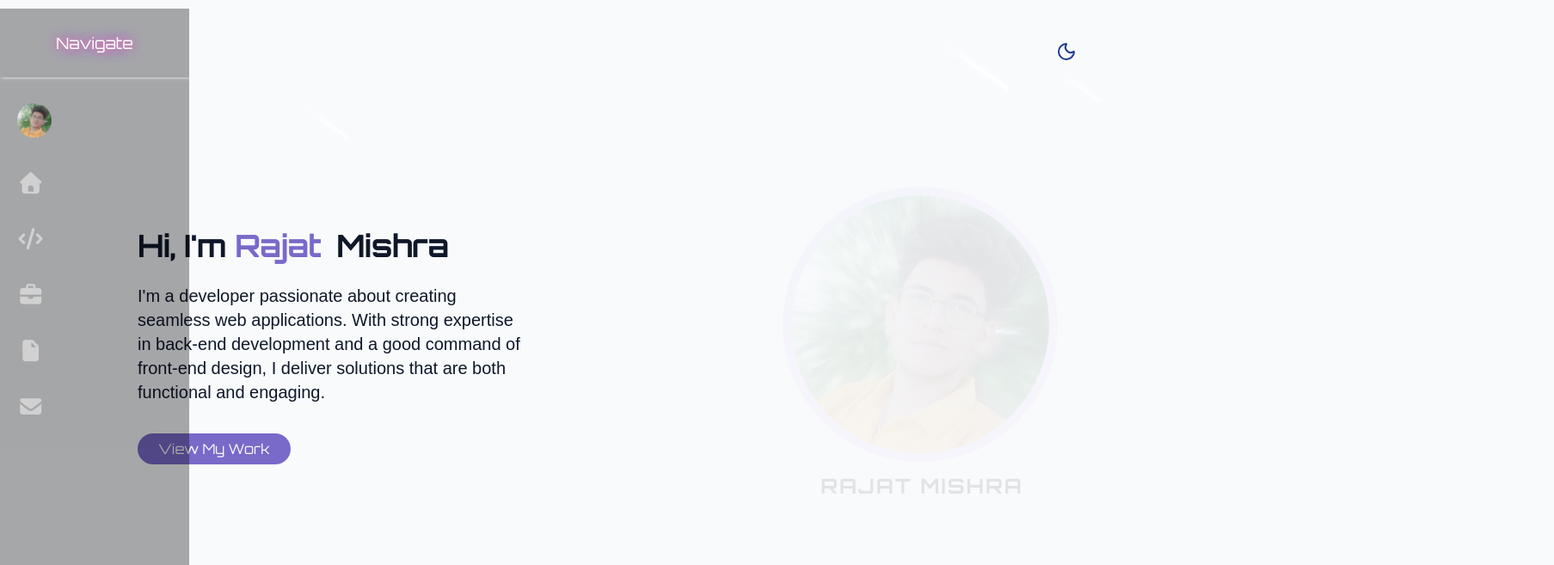
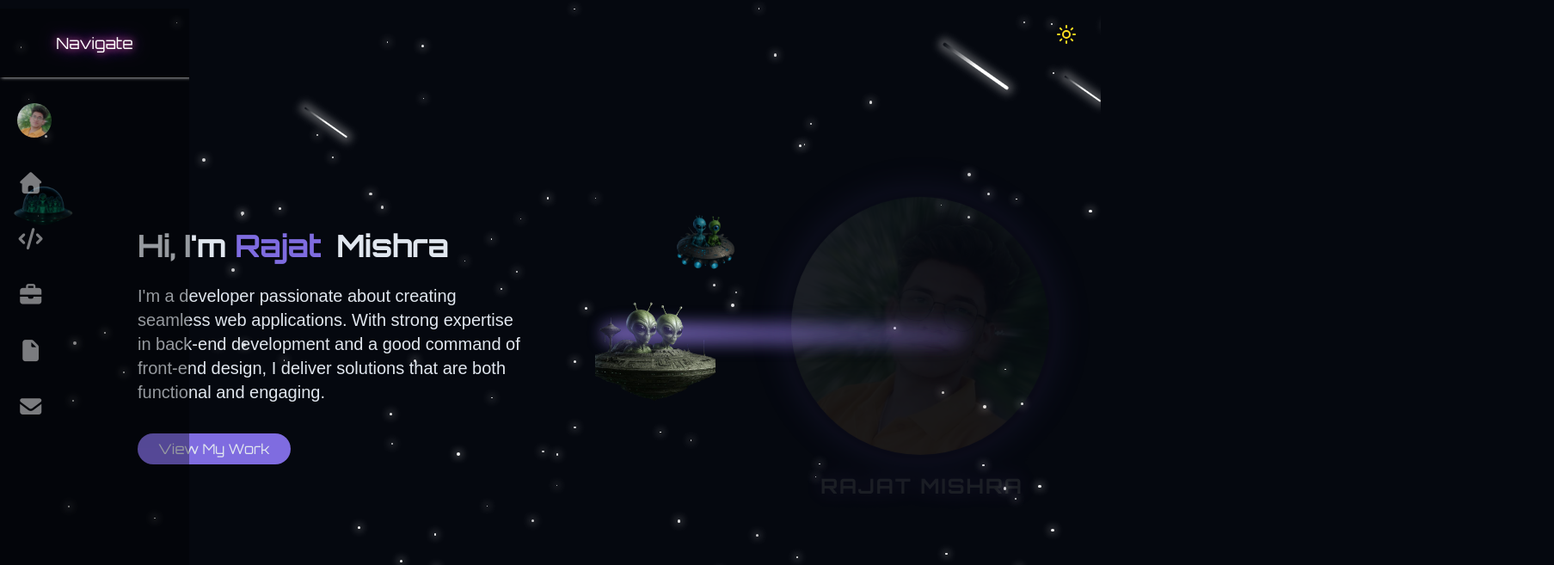
Before and after one commit to mishraRj/My_Portfolio, a React (Vite) app: page / in a window 1280 px wide. Shown: the top 657 px of the page at 86% size, 1807 px wide, since content can reach past the window. Built offline with nearby package versions, Linux system fonts and the light colour scheme.

Commit message:
Updated theme

```diff
--- a/src/components/ThemeToggle.jsx
+++ b/src/components/ThemeToggle.jsx
@@ -3,16 +3,19 @@
 import { cn } from "@/lib/utils";
 
 const ThemeToggle = () => {
-  const [isDarkMode, setIsDarkMode] = useState(true);
+  const [isDarkMode, setIsDarkMode] = useState(true); // ✅ default dark
 
   useEffect(() => {
     const storedTheme = localStorage.getItem("theme");
-    if (storedTheme === "dark") {
+
+    if (storedTheme === "light") {
+      setIsDarkMode(false);
+      document.documentElement.classList.remove("dark");
+    } else {
+      // agar dark hai ya null hai to default dark
       setIsDarkMode(true);
       document.documentElement.classList.add("dark");
-    } else {
-      setIsDarkMode(false);
-      localStorage.setItem("theme", "light");
+      localStorage.setItem("theme", "dark");
     }
   }, []);
 
@@ -27,12 +30,13 @@
       setIsDarkMode(true);
     }
   };
+
   return (
     <button
       onClick={toggleTheme}
       className={cn(
-        "fixed max-sm:hidden top-10 right-5 z-50 p-2 rounded-full transition-colors duration-300",
-        "focus:outlin-hidden casual-btn"
+        "fixed max-sm:hidden top-5 right-5 z-50 p-2 rounded-full transition-colors duration-300",
+        "focus:outline-hidden"
       )}>
       {isDarkMode ? (
         <Sun className="h-6 w-6 text-yellow-300" />
@@ -42,5 +46,4 @@
     </button>
   );
 };
-
 export default ThemeToggle;
```
